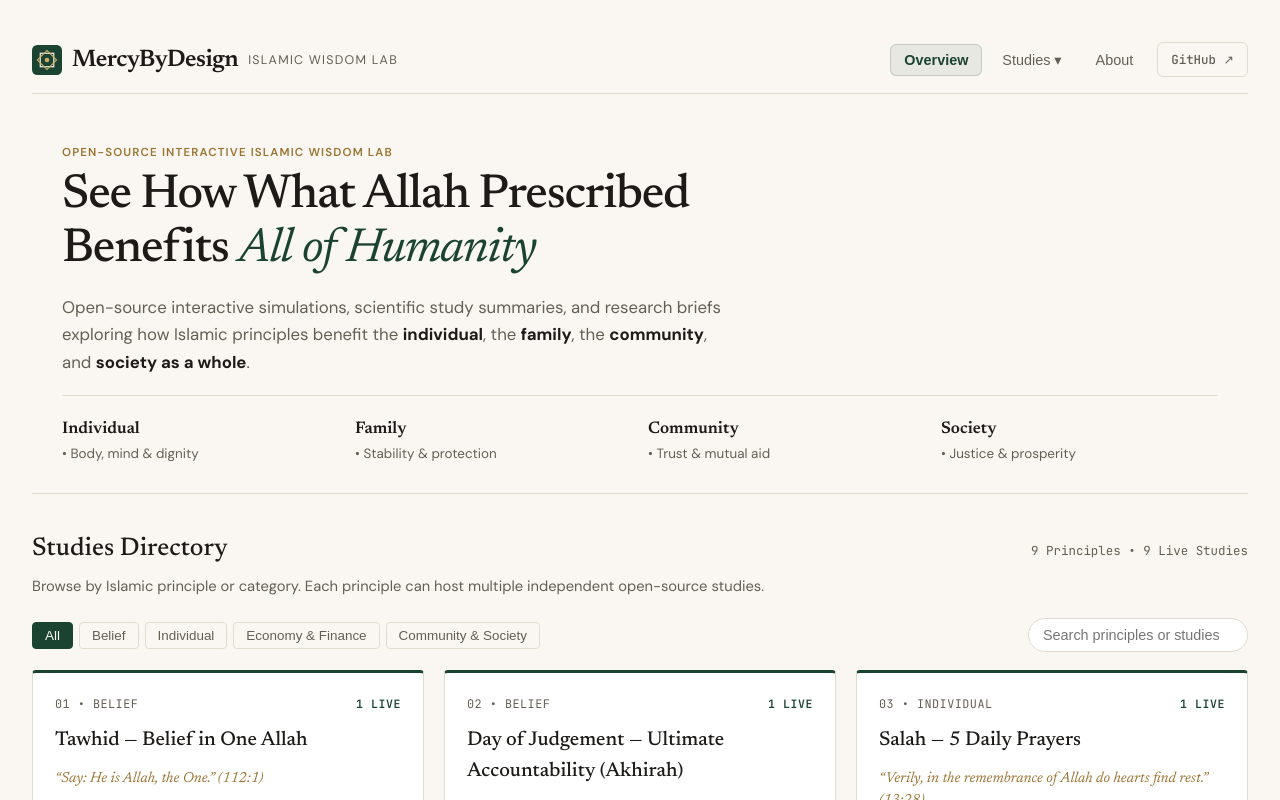
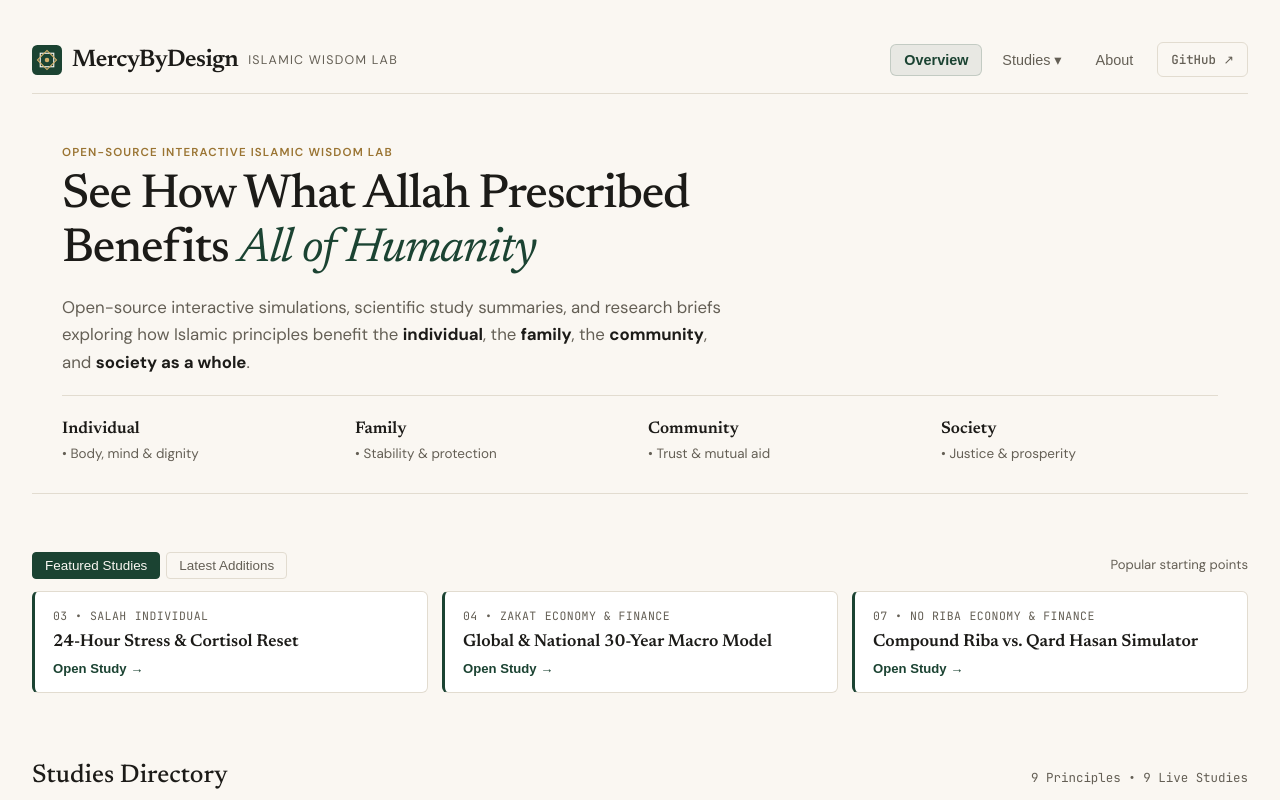
Before and after one commit to mercybydesign/mercybydesign, a React (Vite) app: page / in a window 1280 px wide. Shown: the top 800 px of the page. Built offline with nearby package versions, Linux system fonts and the light colour scheme; the HTML template or start-up script is replaced by a standard one.

Commit message:
Add Featured & Latest Studies spotlight strip on homepage

```diff
--- a/src/components/HomePage.jsx
+++ b/src/components/HomePage.jsx
@@ -4,16 +4,38 @@ import { TOPICS } from '../studies/registry';
 export function HomePage({ onSelectModule }) {
   const [selectedCategory, setSelectedCategory] = useState('All');
   const [query, setQuery] = useState('');
+  const [spotlightTab, setSpotlightTab] = useState('featured'); // 'featured' | 'latest'
 
   const categories = useMemo(
     () => ['All', ...Array.from(new Set(TOPICS.map((t) => t.category)))],
     []
   );
 
-  const totalStudies = useMemo(
-    () => TOPICS.reduce((sum, t) => sum + t.studies.length, 0),
+  const allStudies = useMemo(
+    () =>
+      TOPICS.flatMap((topic) =>
+        topic.studies.map((study) => ({
+          ...study,
+          topicId: topic.id,
+          topicNum: topic.num,
+          topicTitle: topic.title,
+          category: topic.category,
+        }))
+      ),
     []
   );
+
+  const spotlightStudies = useMemo(() => {
+    if (spotlightTab === 'latest') {
+      return [...allStudies]
+        .sort((a, b) => (b.addedAt || '').localeCompare(a.addedAt || ''))
+        .slice(0, 3);
+    }
+    const featured = allStudies.filter((s) => s.featured);
+    return (featured.length > 0 ? featured : allStudies).slice(0, 3);
+  }, [allStudies, spotlightTab]);
+
+  const totalStudies = allStudies.length;
 
   const filteredTopics = useMemo(() => {
     const q = query.trim().toLowerCase();
@@ -54,6 +76,57 @@ export function HomePage({ onSelectModule }) {
           <div className="impact-pill"><strong>Family</strong> • Stability &amp; protection</div>
           <div className="impact-pill"><strong>Community</strong> • Trust &amp; mutual aid</div>
           <div className="impact-pill"><strong>Society</strong> • Justice &amp; prosperity</div>
+        </div>
+      </section>
+
+      {/* Featured & Latest Spotlight */}
+      <section className="spotlight-section">
+        <div className="spotlight-header">
+          <div className="region-pills" role="tablist" aria-label="Spotlight studies">
+            <button
+              role="tab"
+              aria-selected={spotlightTab === 'featured'}
+              className={`region-pill ${spotlightTab === 'featured' ? 'active' : ''}`}
+              onClick={() => setSpotlightTab('featured')}
+            >
+              Featured Studies
+            </button>
+            <button
+              role="tab"
+              aria-selected={spotlightTab === 'latest'}
+              className={`region-pill ${spotlightTab === 'latest' ? 'active' : ''}`}
+              onClick={() => setSpotlightTab('latest')}
+            >
+              Latest Additions
+            </button>
+          </div>
+          <span className="spotlight-hint">
+            {spotlightTab === 'featured'
+              ? 'Popular starting points'
+              : 'Most recently published'}
+          </span>
+        </div>
+
+        <div className="spotlight-grid">
+          {spotlightStudies.map((item) => (
+            <button
+              key={`${item.topicId}-${item.id}`}
+              type="button"
+              className="spotlight-card"
+              onClick={() => onSelectModule(item.topicId, item.id)}
+            >
+              <div className="spotlight-meta">
+                <span>
+                  {item.topicNum} • {item.topicTitle}
+                </span>
+                <span>{item.category}</span>
+              </div>
+              <strong>{item.title}</strong>
+              <span className="spotlight-cta">
+                {item.article ? 'Read Brief →' : 'Open Study →'}
+              </span>
+            </button>
+          ))}
         </div>
       </section>
 
--- a/src/index.css
+++ b/src/index.css
@@ -2075,3 +2075,72 @@ input[type='range'] {
   max-height: 70vh;
   overflow-y: auto;
 }
+
+/* Featured & Latest Spotlight Strip */
+.spotlight-section {
+  margin: 22px 0 28px;
+}
+
+.spotlight-header {
+  display: flex;
+  align-items: center;
+  justify-content: space-between;
+  gap: 12px;
+  margin-bottom: 12px;
+  flex-wrap: wrap;
+}
+
+.spotlight-hint {
+  font-size: 0.82rem;
+  color: var(--muted, #5c574d);
+}
+
+.spotlight-grid {
+  display: grid;
+  grid-template-columns: repeat(auto-fit, minmax(240px, 1fr));
+  gap: 14px;
+}
+
+.spotlight-card {
+  display: flex;
+  flex-direction: column;
+  gap: 8px;
+  padding: 16px 18px;
+  background: var(--surface, #fffdf9);
+  border: 1px solid var(--border, #e5dfd3);
+  border-left: 3px solid var(--accent, #1b4332);
+  border-radius: 6px;
+  text-align: left;
+  cursor: pointer;
+  color: var(--ink, #1c1b18);
+  transition: border-color 0.15s ease, transform 0.15s ease;
+}
+
+.spotlight-card:hover {
+  border-color: var(--accent, #1b4332);
+  transform: translateY(-1px);
+}
+
+.spotlight-meta {
+  display: flex;
+  justify-content: space-between;
+  gap: 8px;
+  font-family: 'JetBrains Mono', monospace;
+  font-size: 0.72rem;
+  color: var(--muted, #5c574d);
+  text-transform: uppercase;
+  letter-spacing: 0.04em;
+}
+
+.spotlight-card strong {
+  font-family: 'Newsreader', serif;
+  font-size: 1.08rem;
+  line-height: 1.3;
+}
+
+.spotlight-cta {
+  margin-top: auto;
+  font-size: 0.82rem;
+  font-weight: 600;
+  color: var(--accent, #1b4332);
+}
--- a/src/studies/registry.js
+++ b/src/studies/registry.js
@@ -39,6 +39,7 @@ export const TOPICS = [
       {
         id: 'inner-anchor',
         title: 'Identity Anchor & Emotional Resilience',
+        addedAt: '2026-11-19',
         component: TawhidModule,
       },
     ],
@@ -62,6 +63,7 @@ export const TOPICS = [
       {
         id: 'accountability-trust',
         title: 'Internal Accountability vs. External Policing',
+        addedAt: '2026-11-19',
         component: AkhirahModule,
       },
     ],
@@ -85,6 +87,8 @@ export const TOPICS = [
       {
         id: 'stress-reset',
         title: '24-Hour Stress & Cortisol Reset',
+        featured: true,
+        addedAt: '2026-11-15',
         component: SalahModule,
       },
     ],
@@ -111,6 +115,8 @@ export const TOPICS = [
       {
         id: 'wealth-redistribution',
         title: 'Global & National 30-Year Macro Model',
+        featured: true,
+        addedAt: '2026-11-15',
         component: ZakatModule,
       },
     ],
@@ -157,6 +163,7 @@ export const TOPICS = [
       {
         id: 'ihram-equality',
         title: 'The Ihram Effect — Erasing Status & Borders',
+        addedAt: '2026-11-19',
         component: HajjModule,
       },
     ],
@@ -180,6 +187,8 @@ export const TOPICS = [
       {
         id: 'compound-vs-qard',
         title: 'Compound Riba vs. Qard Hasan Simulator',
+        featured: true,
+        addedAt: '2026-11-16',
         component: RibaModule,
       },
     ],
```
